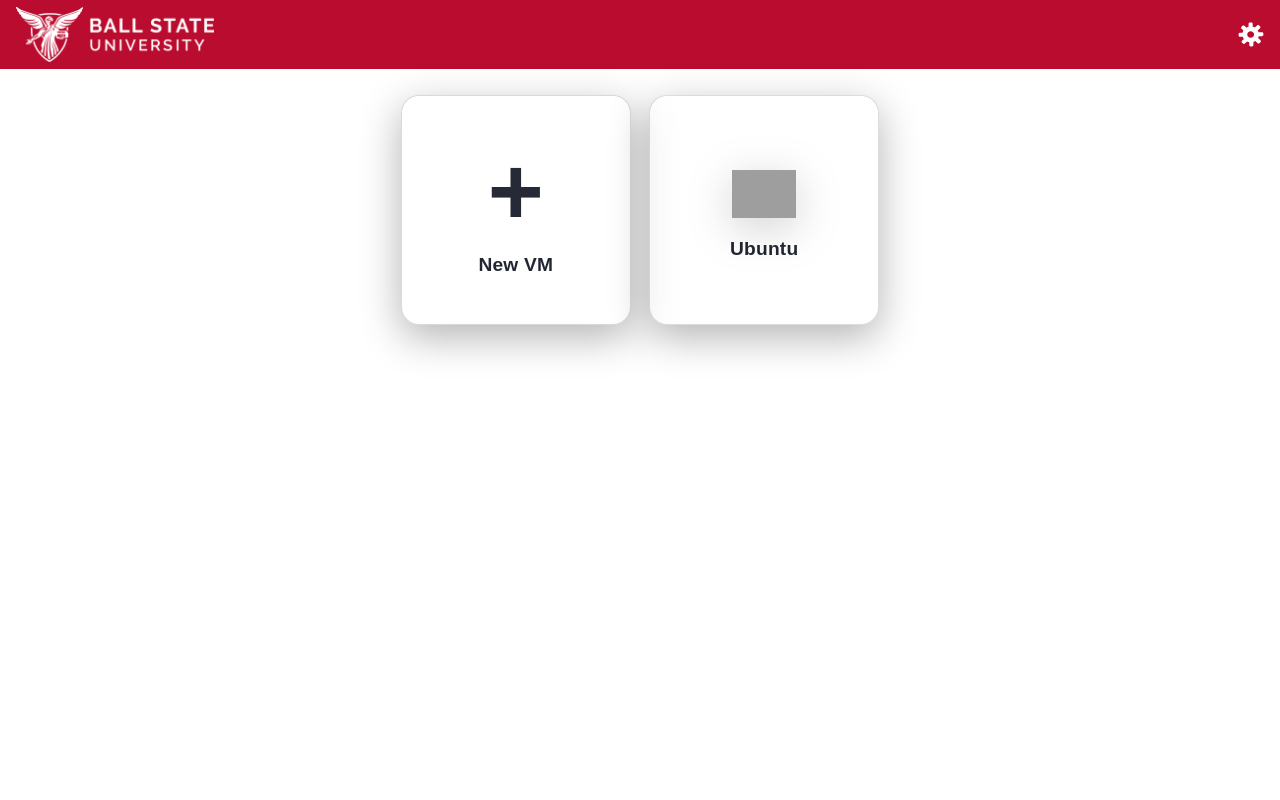
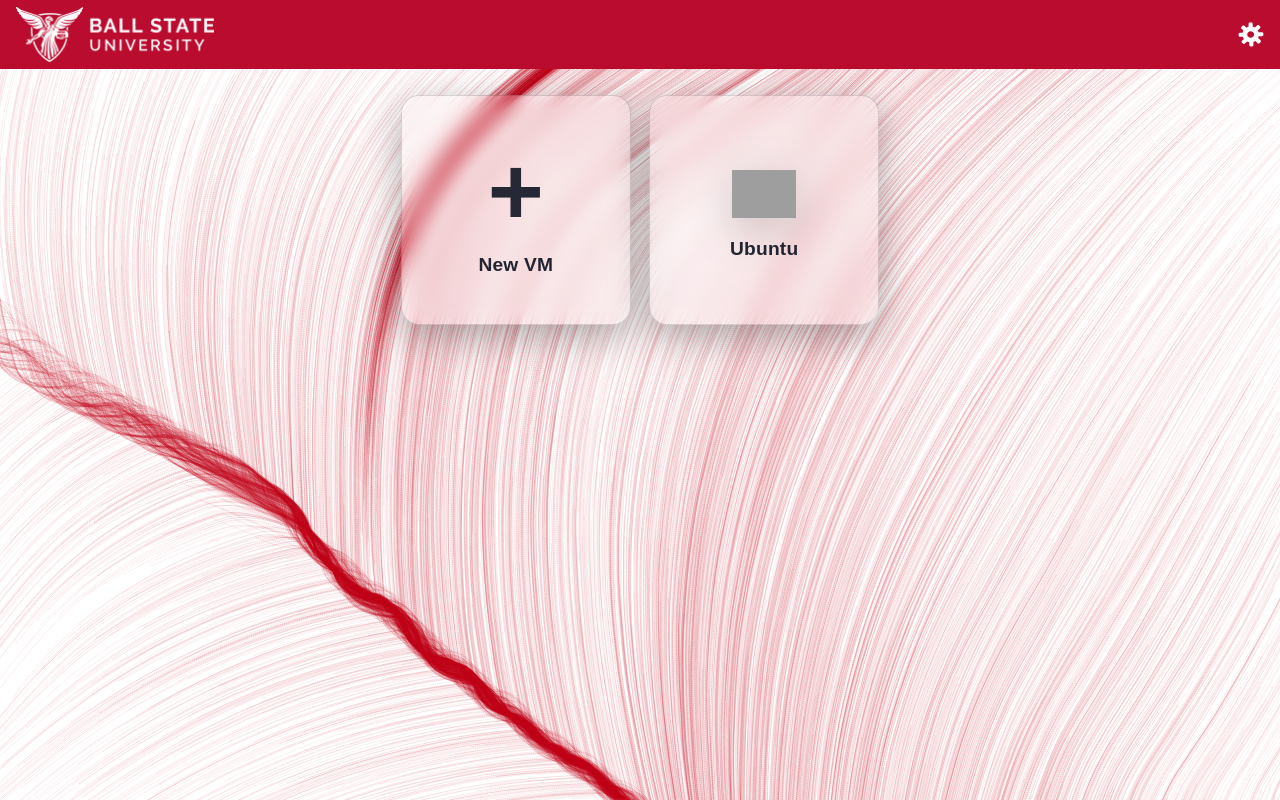
Before and after one commit to maximehp/capstoneDev, a Django app: page / in a window 1280 px wide. Run offline with Django 5.2, Linux system fonts and the light colour scheme; a user stored in the database is signed in; some libraries are stand-ins or nearby versions; grey boxes are pictures that could not be loaded.

Commit message:
Restore Vanta background rendering

```diff
--- a/static/css/base.css
+++ b/static/css/base.css
@@ -8,7 +8,6 @@
 body {
     margin: 0;
     padding: 0;
-    background-color: var(--bg);
     color: rgb(var(--text));
 }
 
--- a/static/css/modals.css
+++ b/static/css/modals.css
@@ -601,7 +601,7 @@
     position: absolute;
     inset: 0;
     border-radius: inherit;
-    background: rgba(var(--modal-shell-rgb), calc(var(--modal-shell-alpha) + 0.04));
+    background: rgba(var(--modal-shell-rgb), var(--modal-shell-overlay-alpha));
     backdrop-filter: blur(18px) saturate(130%);
     -webkit-backdrop-filter: blur(18px) saturate(130%);
     z-index: 0;
--- a/static/css/themes/dark.css
+++ b/static/css/themes/dark.css
@@ -15,6 +15,7 @@
     --modal-backdrop-alpha: 0.40;
     --modal-shell-rgb: 0, 0, 0;
     --modal-shell-alpha: 0.14;
+    --modal-shell-overlay-alpha: 0.18;
     --modal-fill-rgb: 0, 0, 0;
     --modal-fill-alpha: 0.08;
     --modal-fill-alpha-hover: 0.12;
--- a/static/css/themes/light.css
+++ b/static/css/themes/light.css
@@ -15,6 +15,7 @@
     --modal-backdrop-alpha: 0.18;
     --modal-shell-rgb: 255, 255, 255;
     --modal-shell-alpha: 0.92;
+    --modal-shell-overlay-alpha: 0.96;
     --modal-fill-rgb: 15, 23, 42;
     --modal-fill-alpha: 0.06;
     --modal-fill-alpha-hover: 0.10;
```
